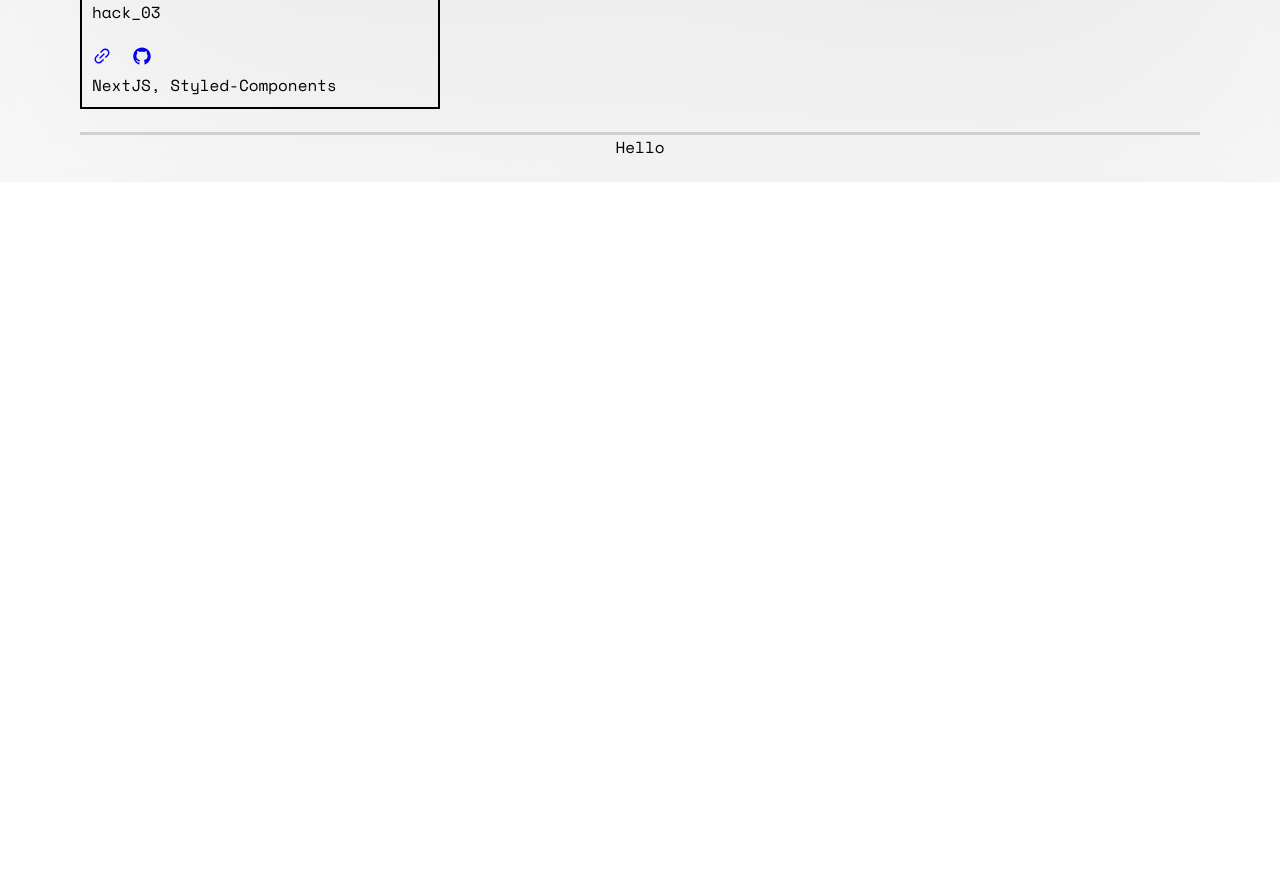
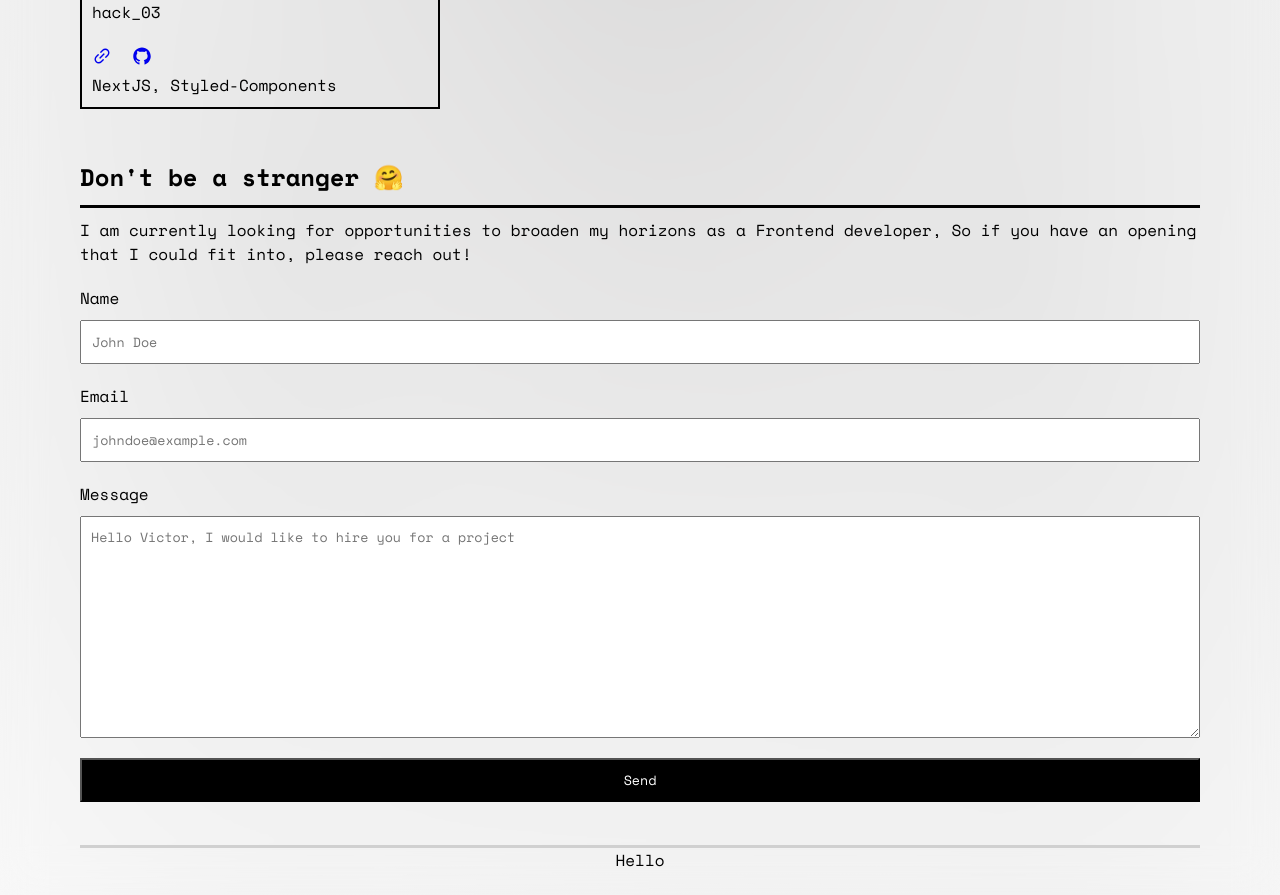
Before and after one commit to vanyadioha/portfolio-v1, a Next.js app: page / in a window 1280 px wide. Shown: the part 1565-2460 px from the top of the page. Before the commit the page ends 1747 px from the top, so only its background shows below. Built offline with nearby package versions, Linux system fonts and the light colour scheme.

Commit message:
Feat/Style: Initial Markup and styling for contact form done

```diff
--- /dev/null
+++ b/src/components/index/contact/Contacts.jsx
@@ -0,0 +1,21 @@
+import React from 'react'
+import StyledContactForm from './contact.styled'
+// import { AiOutlineSend } from 'react-icons/ai'
+
+export const Contacts = () => {
+    return (
+        <StyledContactForm>
+            <h1>{"Don't"} be a stranger 🤗</h1>
+            <p>I am currently looking for opportunities to broaden my horizons as a Frontend developer, So if you have an opening that I could fit into, please reach out!</p>
+            <form>
+                <label htmlFor="client-name">Name</label>
+                <input type="text" id="client-name" placeholder='John Doe' />
+                <label htmlFor="email">Email</label>
+                <input type="text" id="email" placeholder='johndoe@example.com' />
+                <label htmlFor="message">Message</label>
+                <textarea id="message" rows='10' placeholder='Hello Victor, I would like to hire you for a project'></textarea>
+                <input type="submit" value="Send" />
+            </form>
+        </StyledContactForm>
+    )
+}
--- /dev/null
+++ b/src/components/index/contact/contact.styled.js
@@ -0,0 +1,38 @@
+import styled from "styled-components";
+
+const StyledContactForm = styled.section`
+  padding: 2rem 0;
+  h1 {
+    width: 100%;
+    padding: 1rem 0;
+    border-bottom: 0.3rem solid;
+    margin-bottom: 1rem;
+  }
+  p {
+    margin-bottom: 2rem;
+  }
+  form {
+    width: 100%;
+    label,
+    input,
+    textarea {
+      display: block;
+    }
+    label {
+      margin-bottom: 1rem;
+    }
+    input,
+    textarea {
+      width: 100%;
+      padding: 1rem;
+      margin-bottom: 2rem;
+    }
+    input {
+      &[type="submit"] {
+        background-color: black;
+        color: white;
+      }
+    }
+  }
+`;
+export default StyledContactForm;
--- a/src/components/index/index.js
+++ b/src/components/index/index.js
@@ -1,3 +1,4 @@
 export * from "./hero/Hero";
 export * from "./skills/Skills";
 export * from "./projects/Projects";
+export * from "./contact/Contacts";
--- a/src/pages/index.jsx
+++ b/src/pages/index.jsx
@@ -1,4 +1,4 @@
-import { Hero, Skills, Projects } from "../components/index";
+import { Hero, Skills, Projects, Contacts } from "../components/index";
 import { HeadElement } from "../components/reuseables/Head";
 
 export default function Home() {
@@ -8,6 +8,7 @@ export default function Home() {
       <Hero />
       <Skills />
       <Projects />
+      <Contacts />
     </>
   );
 }
```
